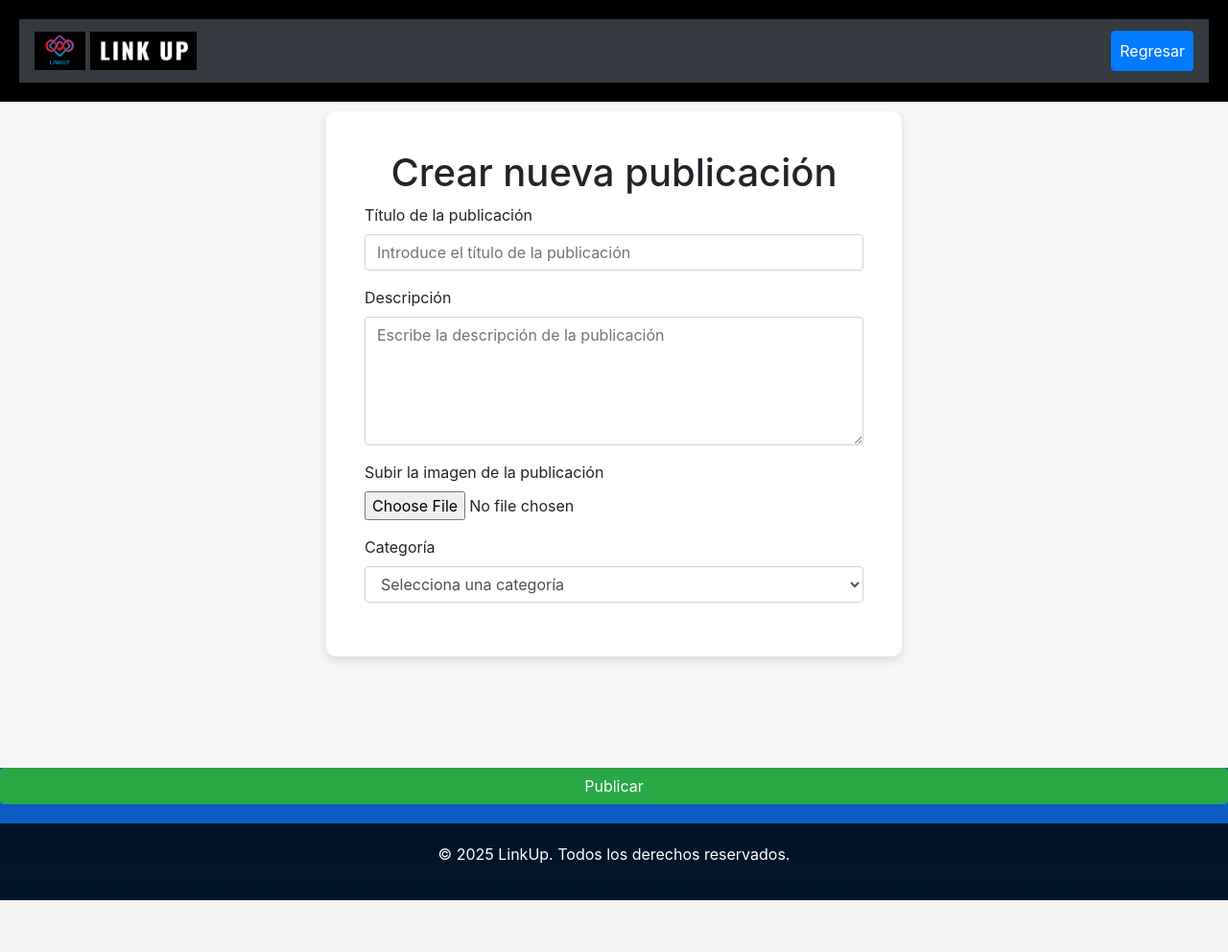
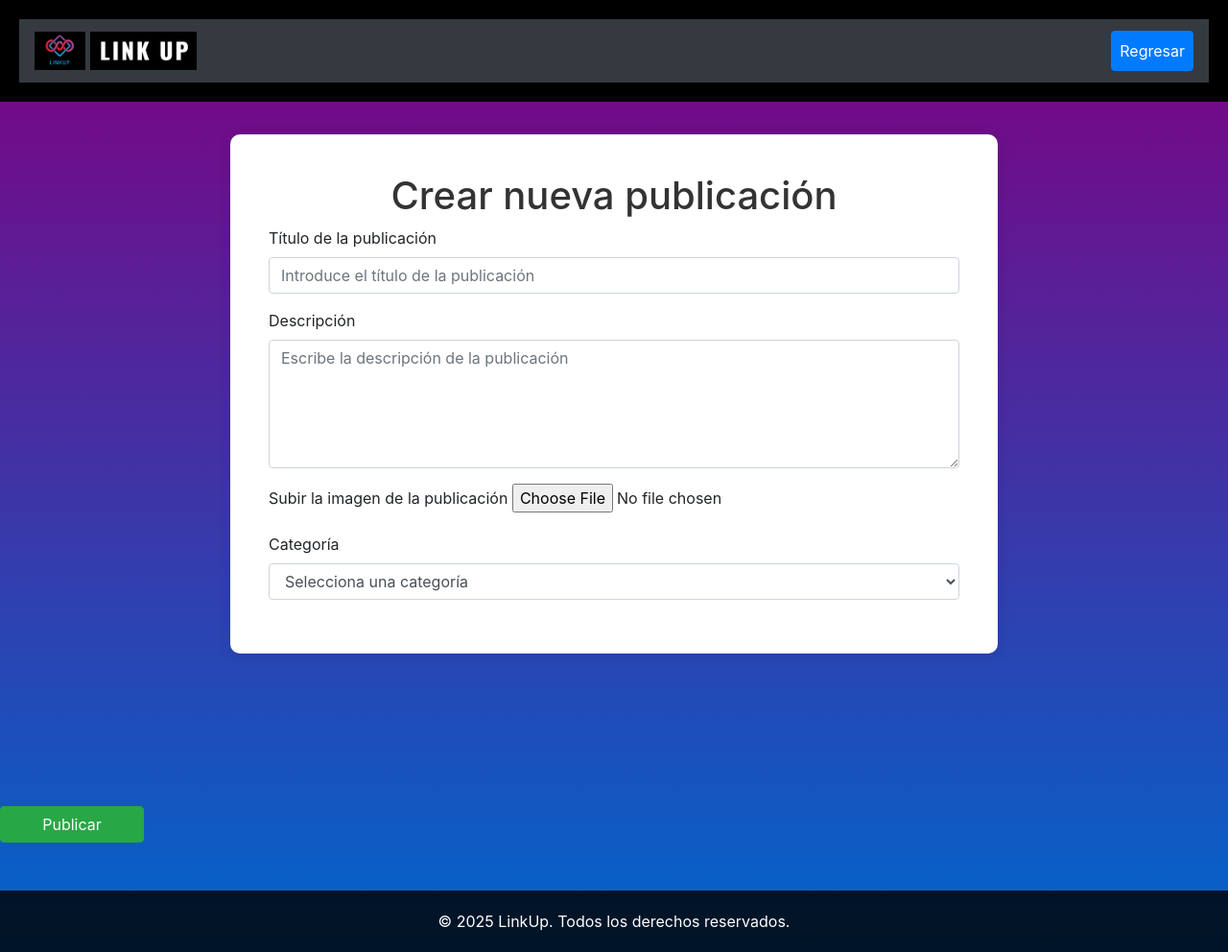
Before and after one commit to Escanor5446/PrograWeb2, a PHP site: page /PHP/Crear_Publicacion.php in a window 1280 px wide. Shown: the whole page at 96% size. Before the commit the page ends 938 px from the top, so only its background shows below. Run offline with PHP 8.4, Linux system fonts and the light colour scheme.

Commit message:
Crear publicacion

```diff
--- a/CSS/Crear_Publicacion.css
+++ b/CSS/Crear_Publicacion.css
@@ -26,38 +26,64 @@
 
 /* Estilos para el formulario */
 
-.contenedor-formulario {
+.formulario-publicacion-container {
     display: flex;
     justify-content: center;
-    align-items: center;
-    min-height: 100vh;
-    background-color: #f5f5f5;
+    align-items: flex-start; /* Cambiado de center a flex-start */
+    min-height: 90vh;
     padding: 20px;
+    margin-top: 120px; /* Añadido para crear espacio debajo del header */
 }
 
-/* Caja blanca con sombra */
 .formulario-publicacion {
     background-color: white;
     padding: 40px;
     border-radius: 10px;
-    box-shadow: 0 4px 10px rgba(0, 0, 0, 0.1);
+    box-shadow: 0 2px 15px rgba(0, 0, 0, 0.1);
     width: 100%;
-    max-width: 600px;
+    max-width: 800px;
 }
 
-/* Espaciado en el botón */
-.boton-publicar {
-    display: block;
-    width: 100%;
-    margin-top: 20px;
+h1 {
+    color: #333;
+    margin-bottom: 30px;
 }
 
-/* Footer */
+/* Estilos del header y footer */
+header .navbar {
+    background-color: #000;
+}
+
 footer {
+    background-color: rgba(0, 0, 0, 0.8);
+    color: #fff;
     text-align: center;
-    margin-top: 20px;
     padding: 20px;
-    background-color: rgba(0, 0, 0, 0.8);
-    color: white;
+    margin-top: 50px;
+    position: relative;
+    bottom: 0;
     width: 100%;
 }
+
+footer p {
+    margin: 0;
+    font-size: 1em;
+}
+
+/* Botones */
+button {
+    width: 150px;
+    margin: 10px;
+}
+
+.btn-success {
+    background-color: #28a745;
+}
+
+.btn-danger {
+    background-color: #dc3545;
+}
+
+button:hover {
+    opacity: 0.8;
+}
--- a/PHP/Crear_Publicacion.php
+++ b/PHP/Crear_Publicacion.php
@@ -35,7 +35,7 @@
     </nav>
     </header>
 
-    <div class="contenedor-formulario">
+    <div class="formulario-publicacion-container">
         <div class="formulario-publicacion">
             <h1 class="text-center">Crear nueva publicación</h1>
             <form action="" method="POST" enctype="multipart/form-data">
@@ -62,6 +62,7 @@
                 <label for="categoria">Categoría</label>
                 <select class="form-control" id="categoria" name="categoria" required>
                     <option value="" disabled selected>Selecciona una categoría</option>
+
                 </select>
             </div>
             </form>
```
